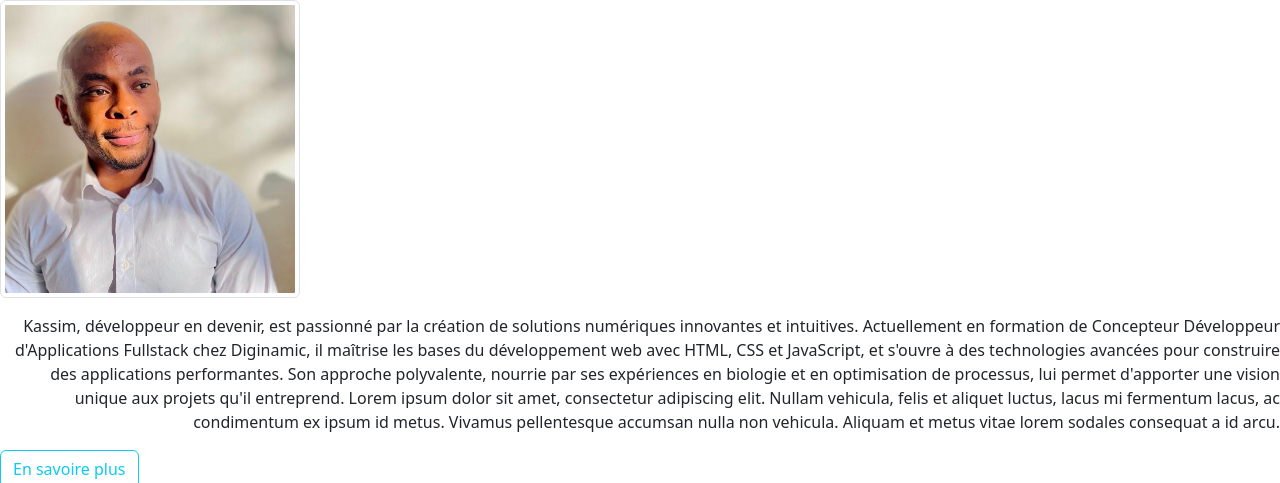
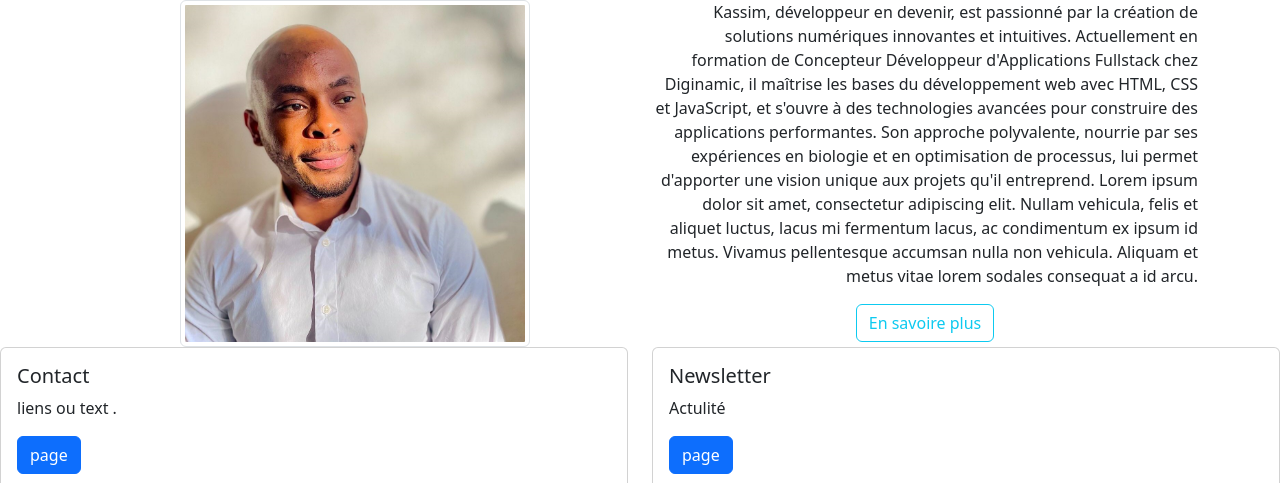
Before and after one commit to Moulayli/colo001, a plain HTML site: page Rapace.html in a window 1280 px wide. Shown: the part 56-539 px from the top of the page. Drawn offline with nearby package versions, Linux system fonts and the light colour scheme.

Commit message:
ajout : footer

```diff
--- a/Rapace.html
+++ b/Rapace.html
@@ -25,7 +25,12 @@
           </nav>
         </header>
         <div>
-            <p><img src="Abdou_Kassim.jpg" class="img-thumbnail" alt="photo kassim" width="300" height="300">
+            <div class="container text-center">
+                <div class="row">
+                  <div class="col">
+                    <img src="Abdou_Kassim.jpg" class="img-thumbnail" alt="photo kassim" width="350" height="400">
+                  </div>
+                  <div class="col">
                     <p class="text-sm-end">Kassim, développeur en devenir, est passionné par la création de solutions numériques innovantes et intuitives.
                         Actuellement en formation de Concepteur Développeur d'Applications Fullstack chez Diginamic, il maîtrise les bases du développement web avec HTML,
                         CSS et JavaScript, et s'ouvre à des technologies avancées pour construire des applications performantes. Son approche polyvalente,
@@ -33,18 +38,33 @@
                         Lorem ipsum dolor sit amet, consectetur adipiscing elit. Nullam vehicula, felis et aliquet luctus, lacus mi fermentum lacus, ac condimentum ex
                          ipsum id metus. Vivamus pellentesque accumsan nulla non vehicula. Aliquam et metus vitae lorem sodales consequat a id arcu.
                     </p>
-
                     <button type="button" class="btn btn-outline-info"> En savoire plus </button>
                   </div>
+                </div>
+              </div>
 
+            </div>
             <footer>
-
-                    <a target="_blank" href="https://twitter.com/" class=".....">
-                        <img src="images/twitter.png" alt="......." />
-                    </a>
-                    <a target="_blank" href="https://www.instagram.com/" class="......">
-                        <img src="images/instagram.png" alt="....." />
-                    </a>
+                <div class="row">
+                    <div class="col-sm-6 mb-3 mb-sm-0">
+                      <div class="card">
+                        <div class="card-body">
+                          <h5 class="card-title">Contact</h5>
+                          <p class="card-text">liens ou text .</p>
+                          <a href="https://www.google.fr/" class="btn btn-primary">page</a>
+                        </div>
+                      </div>
+                    </div>
+                    <div class="col-sm-6">
+                      <div class="card">
+                        <div class="card-body">
+                          <h5 class="card-title">Newsletter</h5>
+                          <p class="card-text">Actulité</p>
+                          <a href="https://www.google.fr/" class="btn btn-primary"> page</a>
+                        </div>
+                      </div>
+                    </div>
+                  </div>
 
             </footer>
 </html>
```
Lines whose indentation alone changed are shown as unchanged.
